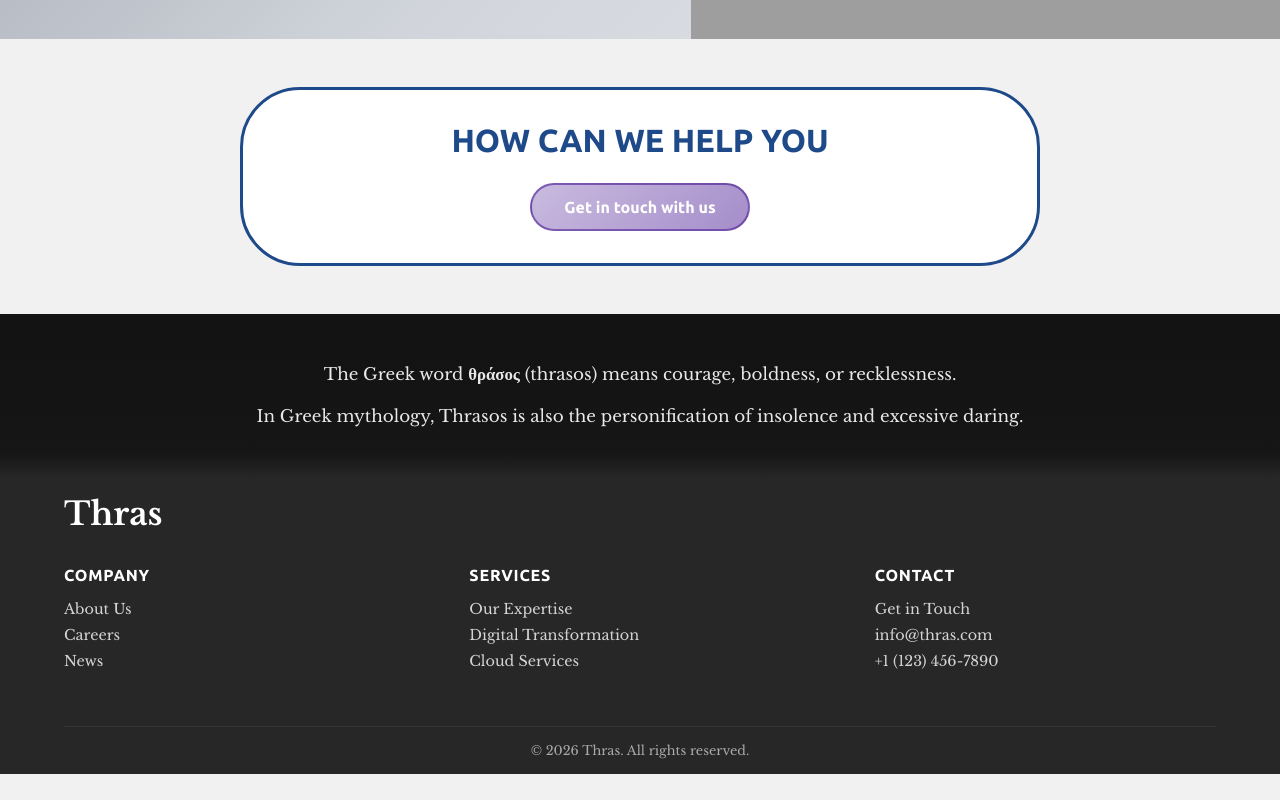
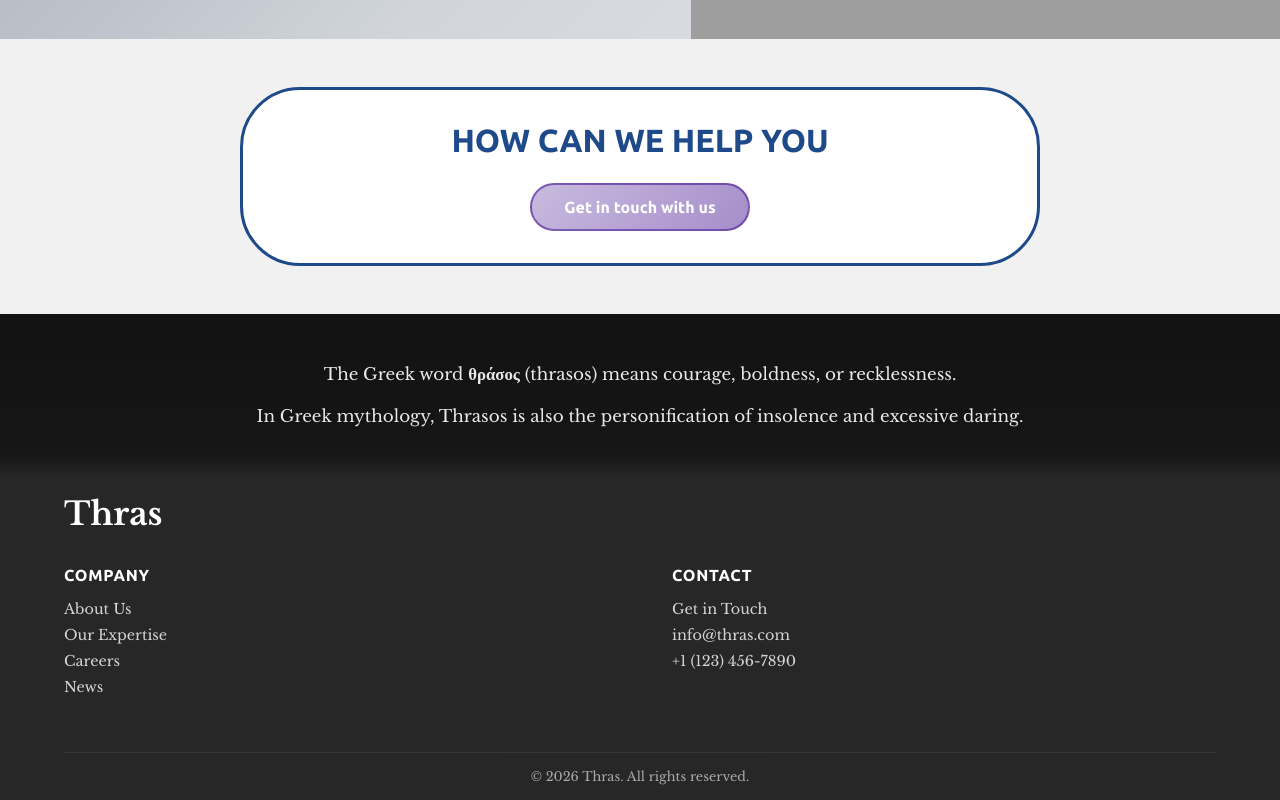
Before and after one commit to CharlesScheenaerts/ThrasWebsite, a Next.js app in the folder thras-website/: page / in a window 1280 px wide. Shown: the part 2175-2975 px from the top of the page. Before the commit the page ends 2949 px from the top, so only its background shows below. Built offline with nearby package versions, Linux system fonts and the light colour scheme; grey boxes are pictures that could not be loaded.

Commit message:
Add mobile responsive design - fix footer layout

```diff
--- a/thras-website/components/Footer.js
+++ b/thras-website/components/Footer.js
@@ -10,14 +10,9 @@ export default function Footer() {
           <div className={styles.linkColumn}>
             <h3>COMPANY</h3>
             <Link href="/about">About Us</Link>
+            <Link href="/expertise">Our Expertise</Link>
             <Link href="/careers">Careers</Link>
             <Link href="/news">News</Link>
-          </div>
-          <div className={styles.linkColumn}>
-            <h3>SERVICES</h3>
-            <Link href="/expertise">Our Expertise</Link>
-            <Link href="/expertise/digital-transformation">Digital Transformation</Link>
-            <Link href="/expertise/cloud-services">Cloud Services</Link>
           </div>
           <div className={styles.linkColumn}>
             <h3>CONTACT</h3>
--- a/thras-website/styles/Footer.module.css
+++ b/thras-website/styles/Footer.module.css
@@ -95,3 +95,24 @@
   font-size: 0.8rem;
   opacity: 0.6;
 }
+
+@media (max-width: 768px) {
+  .footerLinks {
+    flex-direction: column;
+    gap: 2rem;
+    text-align: center;
+  }
+
+  .linkColumn {
+    flex: none;
+    width: 100%;
+  }
+
+  .footerLogo {
+    text-align: center;
+  }
+
+  .footerContent {
+    padding: 0 1rem;
+  }
+}
```
